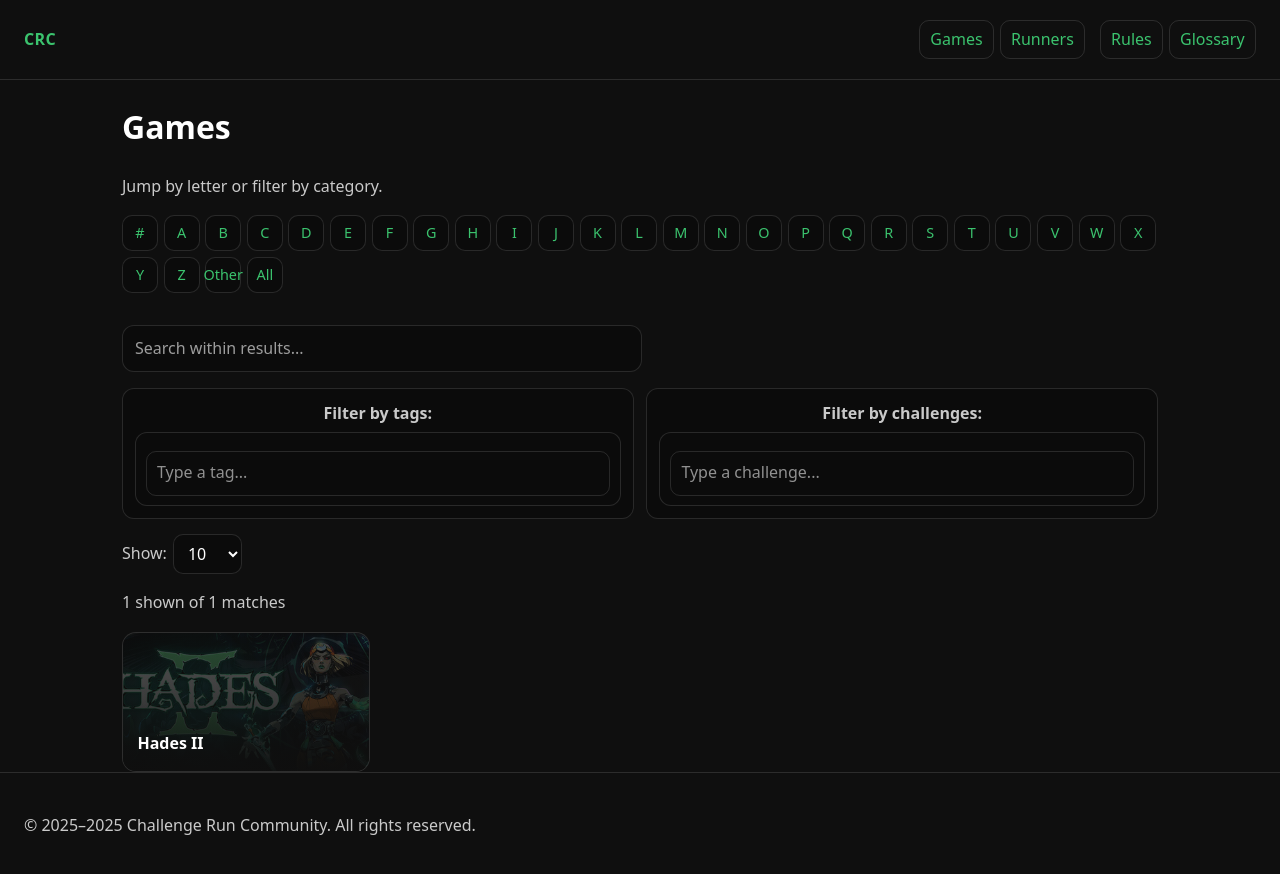
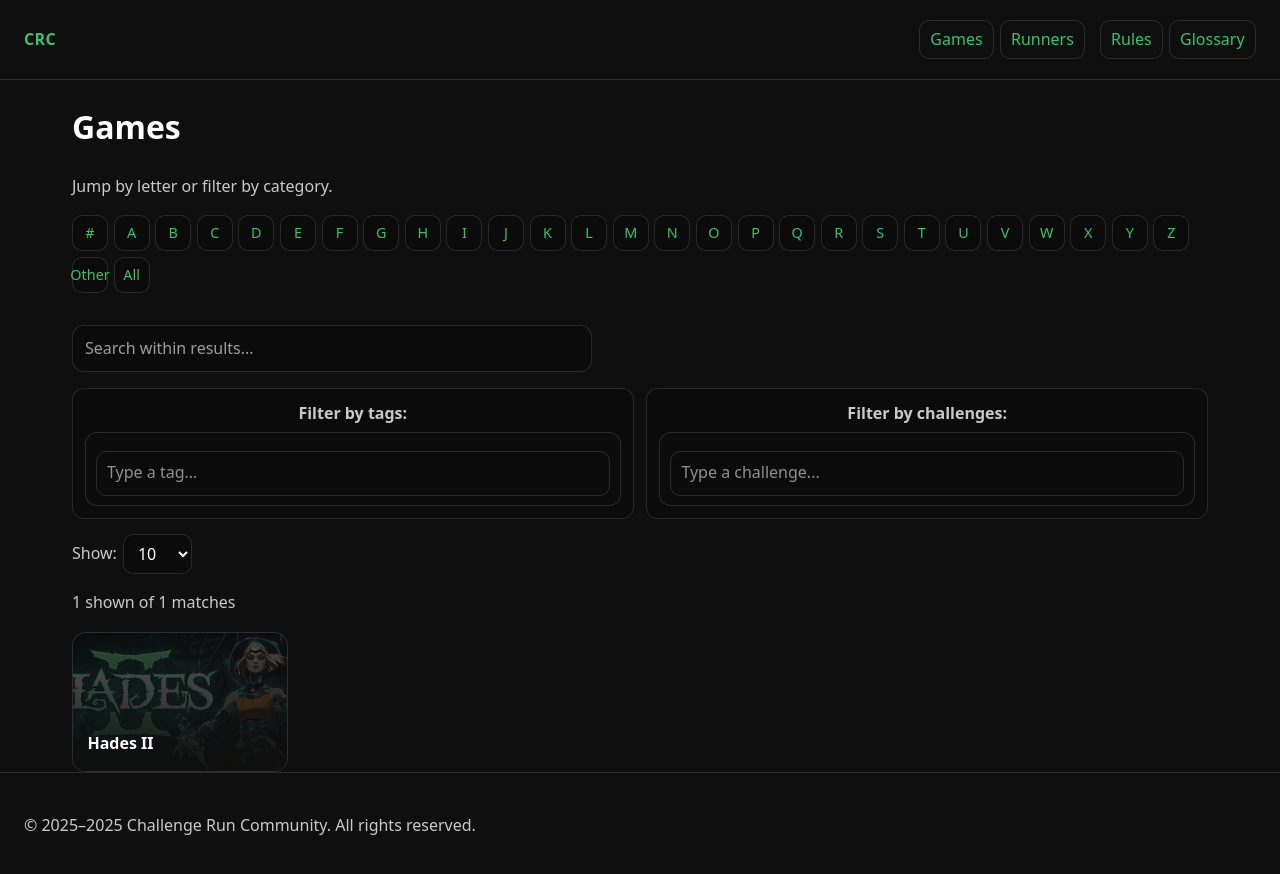
Before and after one commit to GaryAsher/challenge-run-site, a Jekyll site: the page built from games/index.html, in a window 1280 px wide. Shown: the top 874 px of the page. Built offline with Jekyll 4.4.1, drawn with Linux system fonts in a browser that asks for light colours.

Commit message:
increase mid width to allow for 5 games on the games screen

```diff
--- a/assets/style.css
+++ b/assets/style.css
@@ -466,9 +466,17 @@ a:hover {
    ============================================================ */
 .grid {
   display: grid;
+  gap: 0.9rem;
+
   grid-template-columns: repeat(auto-fill, minmax(220px, 1fr));
-  gap: 0.9rem;
 }
+
+@media (min-width: 1200px) {
+  .grid {
+    grid-template-columns: repeat(5, minmax(0, 1fr));
+  }
+}
+
 
 /* ============================================================
    Games: Tabs
@@ -885,7 +893,7 @@ a:hover {
 /* Wide desktop */
 @media (min-width: 1200px) {
   :root {
-    --page-max: 1100px;
+    --page-max: 1200px;
     --gutter: 2rem;
   }
 }
```
